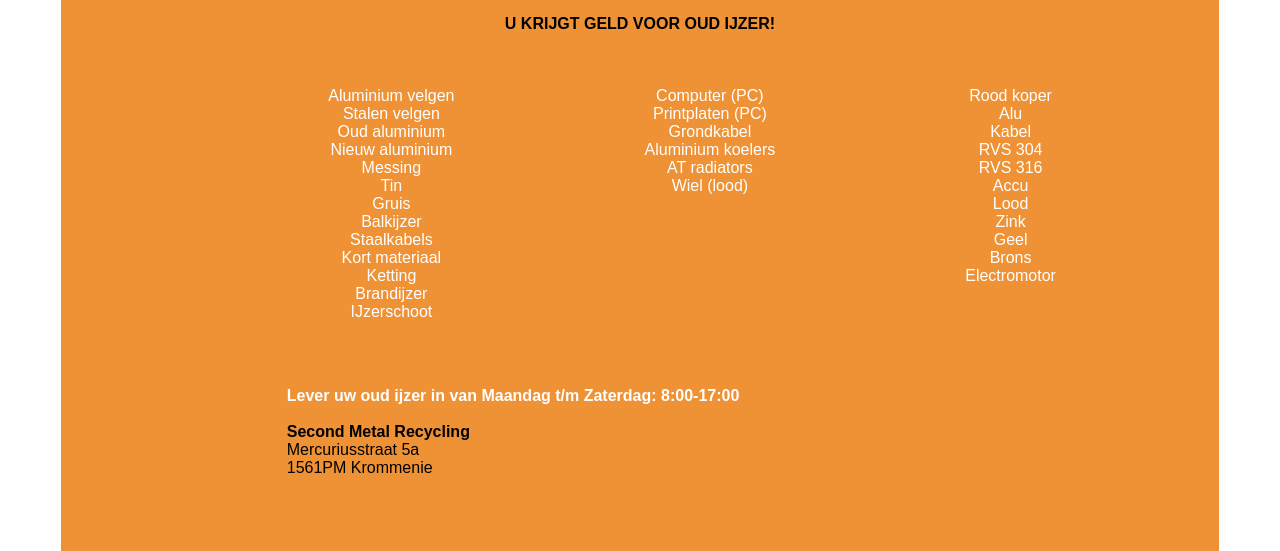
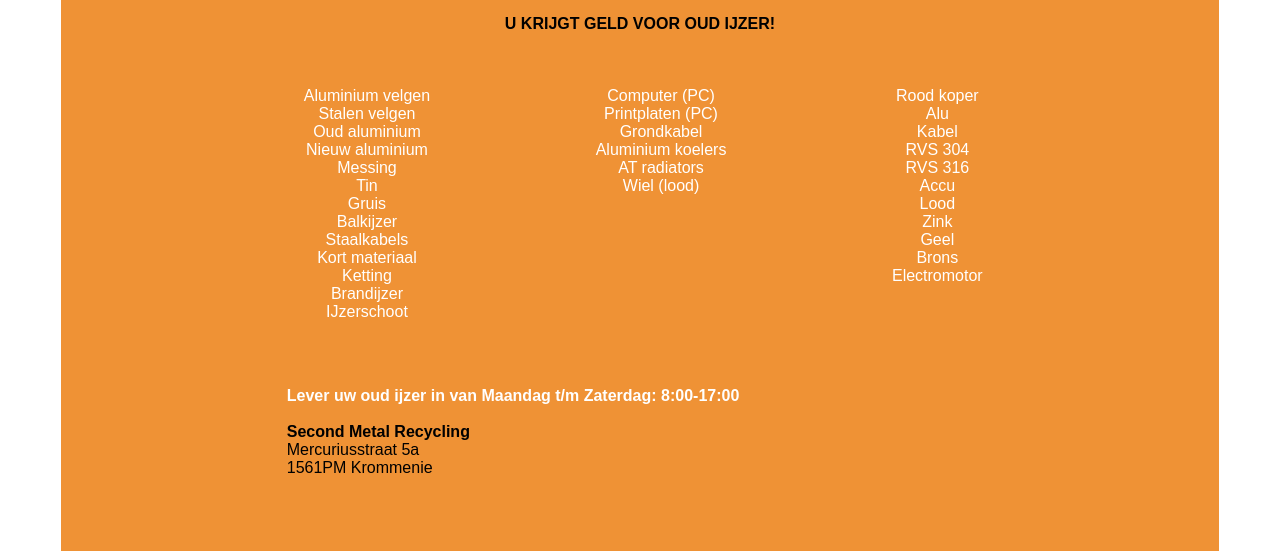
Before and after one commit to Bilanibrahim/smr, a plain HTML site: page index.html in a window 1280 px wide. Shown: the part 223-774 px from the top of the page. Drawn offline with Linux system fonts and the light colour scheme.

Commit message:
Add files via upload

```diff
--- a/design.css
+++ b/design.css
@@ -86,7 +86,7 @@
   margin-left: auto;
   margin-right: auto;
 
-  padding-left: 190px;
+  padding-left: 16.5%;
   height: 300px;
   /* Should be removed. Only for demonstration */
 }
```
